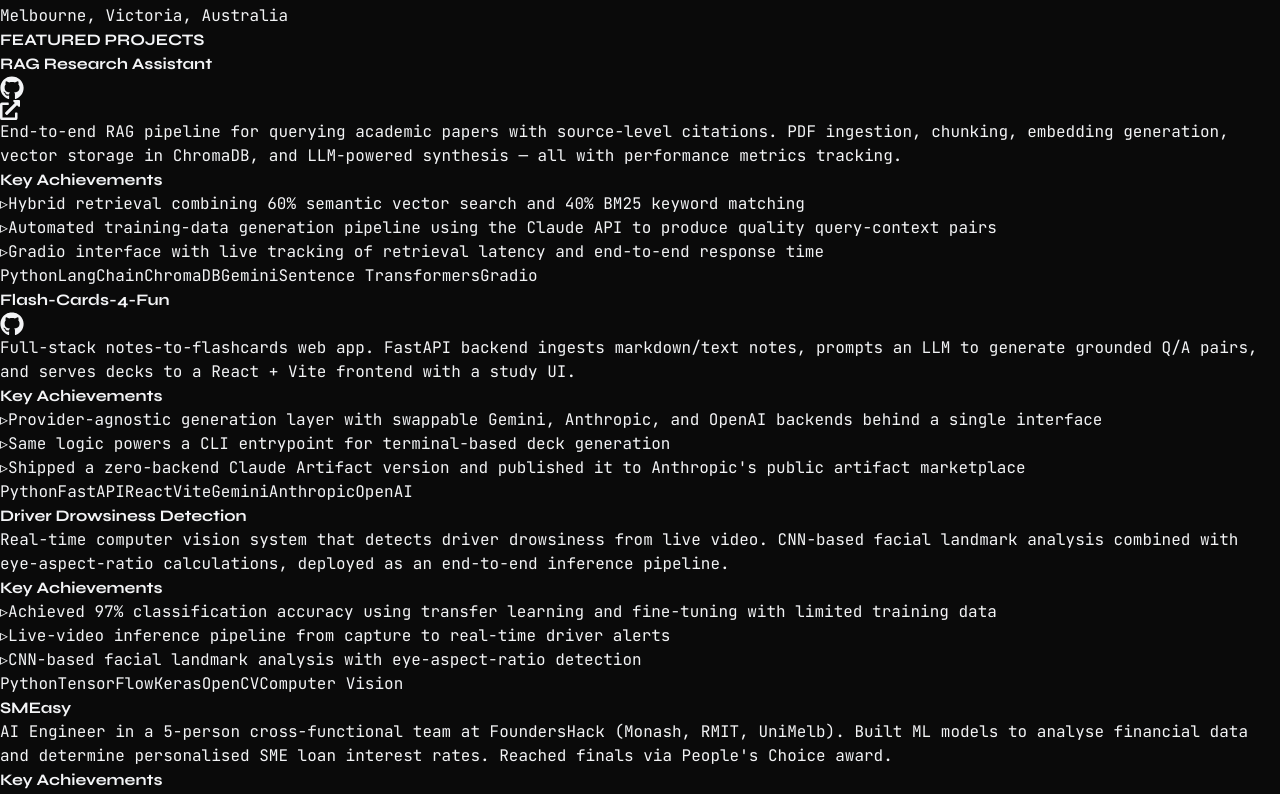
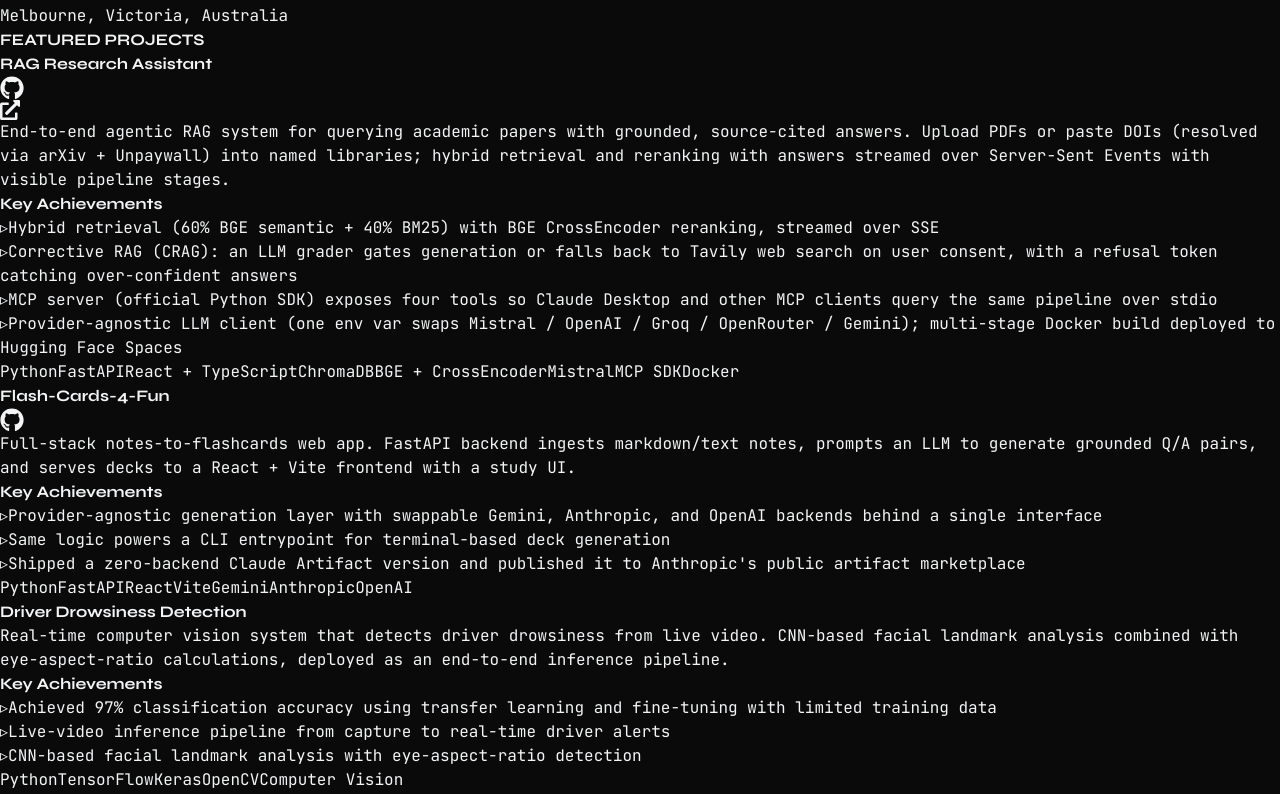
Before and after one commit to rid-saw/portfolio, a React (Vite) app: page / in a window 1280 px wide. Shown: the part 704-1498 px from the top of the page. Built offline with nearby package versions, Linux system fonts and the light colour scheme.

Commit message:
added changes from rag project

```diff
--- a/src/components/Projects.jsx
+++ b/src/components/Projects.jsx
@@ -11,12 +11,13 @@
   const projects = [
     {
       title: 'RAG Research Assistant',
-      description: 'End-to-end RAG pipeline for querying academic papers with source-level citations. PDF ingestion, chunking, embedding generation, vector storage in ChromaDB, and LLM-powered synthesis — all with performance metrics tracking.',
-      tech: ['Python', 'LangChain', 'ChromaDB', 'Gemini', 'Sentence Transformers', 'Gradio'],
+      description: 'End-to-end agentic RAG system for querying academic papers with grounded, source-cited answers. Upload PDFs or paste DOIs (resolved via arXiv + Unpaywall) into named libraries; hybrid retrieval and reranking with answers streamed over Server-Sent Events with visible pipeline stages.',
+      tech: ['Python', 'FastAPI', 'React + TypeScript', 'ChromaDB', 'BGE + CrossEncoder', 'Mistral', 'MCP SDK', 'Docker'],
       highlights: [
-        'Hybrid retrieval combining 60% semantic vector search and 40% BM25 keyword matching',
-        'Automated training-data generation pipeline using the Claude API to produce quality query-context pairs',
-        'Gradio interface with live tracking of retrieval latency and end-to-end response time',
+        'Hybrid retrieval (60% BGE semantic + 40% BM25) with BGE CrossEncoder reranking, streamed over SSE',
+        'Corrective RAG (CRAG): an LLM grader gates generation or falls back to Tavily web search on user consent, with a refusal token catching over-confident answers',
+        'MCP server (official Python SDK) exposes four tools so Claude Desktop and other MCP clients query the same pipeline over stdio',
+        'Provider-agnostic LLM client (one env var swaps Mistral / OpenAI / Groq / OpenRouter / Gemini); multi-stage Docker build deployed to Hugging Face Spaces',
       ],
       gradient: 'from-blue-500 to-purple-500',
       github: 'https://github.com/rid-saw/RAG-research-assistant',
--- a/src/components/Skills.jsx
+++ b/src/components/Skills.jsx
@@ -18,9 +18,13 @@
         'LangChain',
         'LangGraph',
         'RAG Pipelines',
+        'Agentic RAG',
+        'Corrective RAG (CRAG)',
+        'MCP (Model Context Protocol)',
         'Prompt Engineering',
         'Multi-Agent Systems',
         'Agentic AI',
+        'Mistral',
         'PyTorch',
         'TensorFlow',
         'Scikit-learn',
@@ -64,6 +68,9 @@
       title: 'NLP & Embeddings',
       skills: [
         'Sentence Transformers',
+        'BGE Embeddings',
+        'CrossEncoder Reranking',
+        'Hybrid Retrieval',
         'Text Processing',
         'Embedding Fine-tuning',
         'Semantic Search',
@@ -74,9 +81,11 @@
       title: 'Web Development',
       skills: [
         'React',
+        'TypeScript',
         'Node.js',
         'Express',
         'Tailwind CSS',
+        'framer-motion',
         'Vite',
       ],
     },
```
